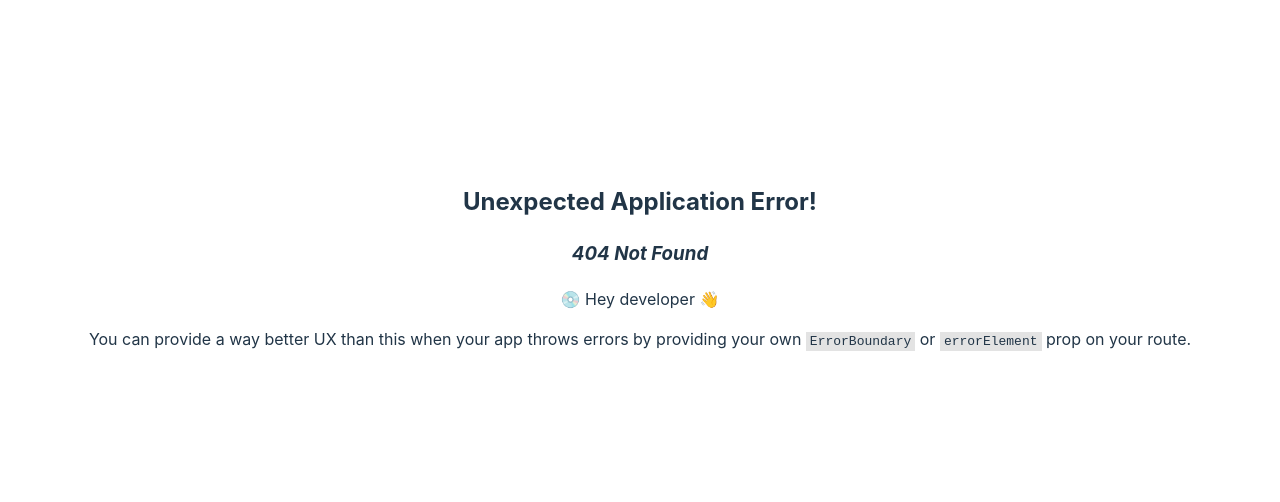
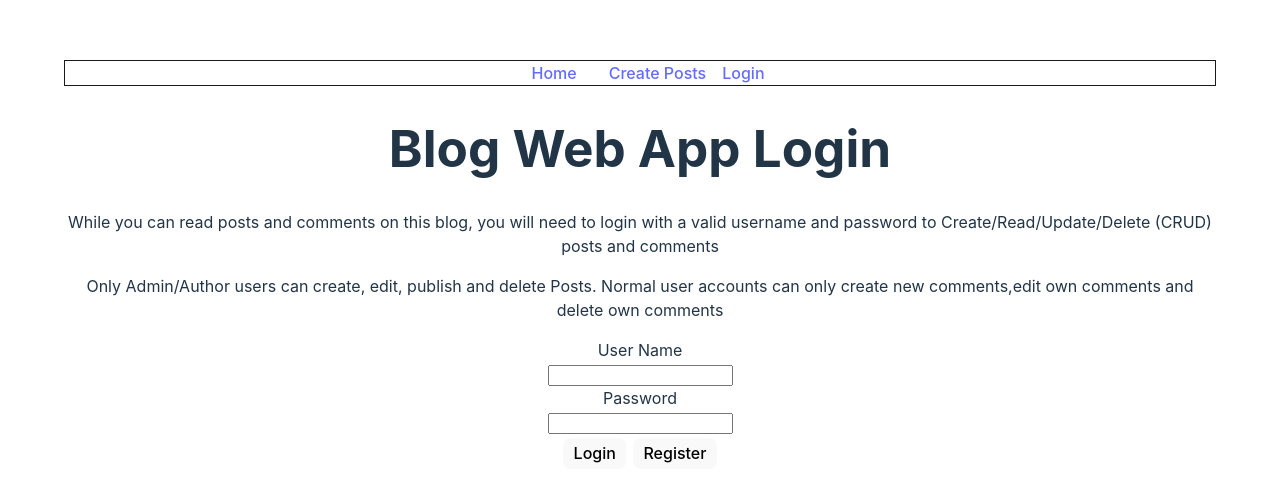
Before and after one commit to amaldevelops/full-stack-blog, a React (Vite) app in the folder frontend/: page /full-stack-blog/login in a window 1280 px wide. Before the commit this address had no page. Shown: the part 134-636 px from the top of the page. Built offline with nearby package versions, Linux system fonts and the light colour scheme.

Commit message:
Refactored Login route

```diff
--- a/frontend/src/components/App.jsx
+++ b/frontend/src/components/App.jsx
@@ -7,14 +7,14 @@ import TechStack from "../components/TechStack";
 import NavigationBar from "./NavigationBar";
 import Login from "./Login";
 import AllPosts from "./AllPosts";
+import TechnicalInfo from "./TechnicalInfo";
 
 function App() {
   return (
     <>
       <NavigationBar />
+      <AllPosts />
       <TechStack />
-      <AllPosts />
-      <Login />
     </>
   );
 }
--- a/frontend/src/components/Login.jsx
+++ b/frontend/src/components/Login.jsx
@@ -1,7 +1,7 @@
 import { useNavigate } from "react-router-dom";
 import { useState } from "react";
 import TechnicalInfo from "./TechnicalInfo";
-
+import NavigationBar from "./NavigationBar";
 
 function Login() {
   // const navigate = useNavigate();
@@ -18,11 +18,19 @@ function Login() {
   };
   return (
     <div className="card">
+      <NavigationBar />
       <h1>Blog Web App Login</h1>
       <p>
-        Create/Read/Update/Delete (CRUD), Publish/Unpublish and comment on Blog
-        Posts
+        While you can read posts and comments on this blog, you will need to
+        login with a valid username and password to Create/Read/Update/Delete
+        (CRUD) posts and comments
       </p>
+      <p>
+        Only Admin/Author users can create, edit, publish and delete Posts.
+        Normal user accounts can only create new comments,edit own comments and
+        delete own comments
+      </p>
+
       <form onSubmit={handleSubmit}>
         <label htmlFor="currentUserName">User Name </label>
         <br></br>
@@ -50,7 +58,6 @@ function Login() {
           Register
         </button>
       </form>
-      <TechnicalInfo />
     </div>
   );
 }
--- a/frontend/src/components/NavigationBar.jsx
+++ b/frontend/src/components/NavigationBar.jsx
@@ -9,6 +9,7 @@ function NavigationBar() {
       <Link to="/writer/home" className="Links">
         Create Posts
       </Link>
+      <Link to="/full-stack-blog/login">Login</Link>
     </div>
   );
 }
--- a/frontend/src/components/TechStack.jsx
+++ b/frontend/src/components/TechStack.jsx
@@ -8,9 +8,12 @@ import logoPostman from "../assets/logo-postman.svg";
 import logoPrisma from "../assets/logo-prisma.svg";
 import logoVite from "../assets/logo-vite.svg";
 
+import TechnicalInfo from "./TechnicalInfo";
+
 function TechStack() {
   return (
     <div>
+      <TechnicalInfo/>
       <h3>Front End Stack</h3>
       <img src={logoJs} className="Logos" alt="JavaScript Logo" />
       <img src={logoReact} className="Logos" alt="React logo" />
--- a/frontend/src/components/TechnicalInfo.jsx
+++ b/frontend/src/components/TechnicalInfo.jsx
@@ -1,7 +1,7 @@
 function TechnicalInfo() {
   return (
     <div className="card">
-      <h2>Project Technical Information</h2>
+      <h2>Blog API and Front End Technical Information</h2>
       <div>
         <h3>Frontend Reader/Writer</h3>
         <ul>
--- a/frontend/src/routes/Routes.jsx
+++ b/frontend/src/routes/Routes.jsx
@@ -3,6 +3,7 @@ import AllPosts from "../components/AllPosts";
 import Home from "../components/Home";
 import Post from "../components/Post";
 import ErrorPage from "../components/ErrorPage";
+import Login from "../components/Login"
 
 const Routes = [
   {
@@ -16,6 +17,11 @@ const Routes = [
     children: [{ path: "post", element: <Post /> }],
     errorElement: <ErrorPage />,
   },
+  {
+    path:"/full-stack-blog/login",
+    element:<Login/>,
+    errorElement:<ErrorPage/>
+  }
 ];
 
 export default Routes;
```
